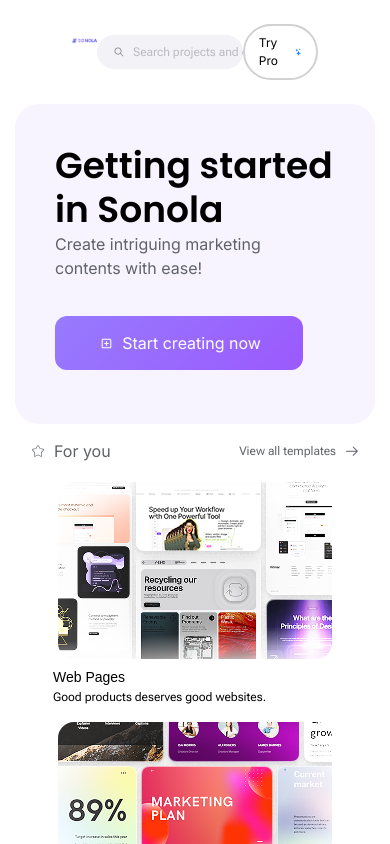
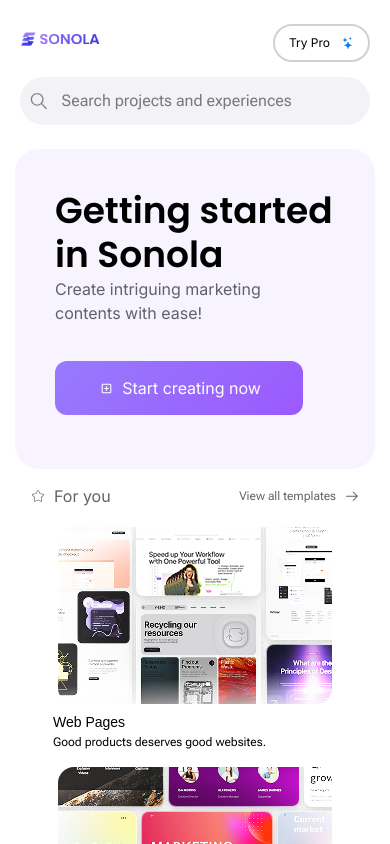
Before and after one commit to shiranlakshitha/Metana, a React (Vite) app: page /dashboard in a window 390 px wide. Shown: the top 844 px of the page. Built offline with nearby package versions, Linux system fonts and the light colour scheme.

Commit message:
feat: enhance Navbar and Dashboard components with responsive design adjustments

```diff
--- a/src/components/Navbar.jsx
+++ b/src/components/Navbar.jsx
@@ -5,16 +5,17 @@
 
 const Navbar = ({dark}) => {
   return (
-    <div className='flex flex-row items-center w-full justify-between'>
+    <>
+        <div className='flex flex-row items-center w-full justify-between'>
         {/*logo*/}
-        <div className='w-[112px] h-[30px]'>
+        <div className='w-[80px] md:w-[112px] h-[30px]'>
             <img src={logo} className='w-full h-auto object-cover' alt="logo" />
         </div>
         {/*search bar*/}
-        {dark ? (<div className='flex flex-row items-center bg-[#323232] w-[594px] rounded-[99px] py-[8px] pl-[16px] gap-2 text-[12px]'>
+        {dark ? (<div className='hidden md:flex flex-row items-center bg-[#323232] flex-1 md:w-[594px] rounded-[99px] py-[8px] pl-[16px] gap-2 text-[12px]'>
             <IoIosSearch className='text-[#ffffff] w-3.5 h-3.5'/>
             <input type="text" placeholder='Search projects and experiences' className='w-full font-roboto-flex text-[#ffffff] focus:outline-none' />
-        </div>) : (<div className='flex flex-row items-center bg-[#F2F2F7] w-[594px] rounded-[99px] py-[8px] pl-[16px] gap-2 text-[12px]'>
+        </div>) : (<div className='hidden md:flex flex-row items-center bg-[#F2F2F7] w-[594px] rounded-[99px] py-[8px] pl-[16px] gap-2 text-[12px]'>
             <IoIosSearch className='text-[#3C3C4399] w-3.5 h-3.5'/>
             <input type="text" placeholder='Search projects and experiences' className='w-full font-roboto-flex text-[#3C3C4399] focus:outline-none' />
         </div>)}
@@ -24,6 +25,11 @@
             <BsStars  className='text-[#007AFF]'/>
         </div>
     </div>
+    <div className='w-full hidden max-md:flex flex-row gap-3 px-2 py-3 items-center mt-[15px] bg-[#F2F2F7] rounded-[99px]'>
+            <IoIosSearch className={`w-6 h-6 ${dark ? 'text-white' : 'text-[#3C3C4399]'}`}/>
+            <input type="text" placeholder='Search projects and experiences' className={`w-full font-roboto-flex ${dark ? 'text-white' : 'text-black'} focus:outline-none`} />
+    </div>
+    </>
   )
 }
 
--- a/src/pages/Dashboard.jsx
+++ b/src/pages/Dashboard.jsx
@@ -50,7 +50,7 @@
           </div>
         </div>
         <div className="w-full">
-          <div className="px-[72px] py-[24px]">
+          <div className="px-[20px] md:px-[72px] w-full py-[24px]">
             <Navbar dark={isDark}/>
           </div>
           <div className="px-[15px] md:px-[36px] lg:px-[72px] flex flex-col items-center dark:bg-[#1F1F1F]">
```
